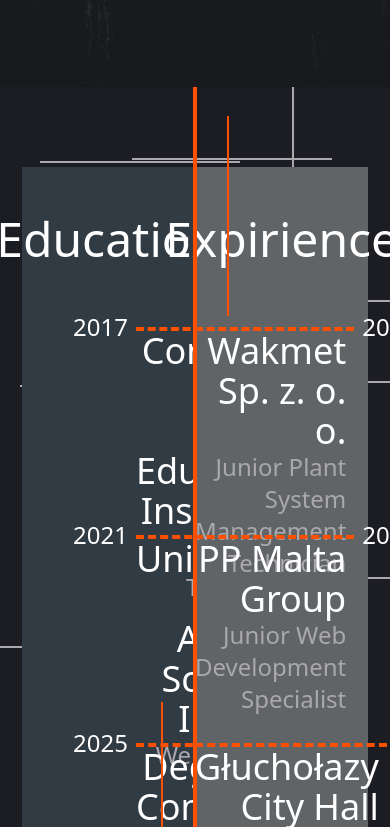
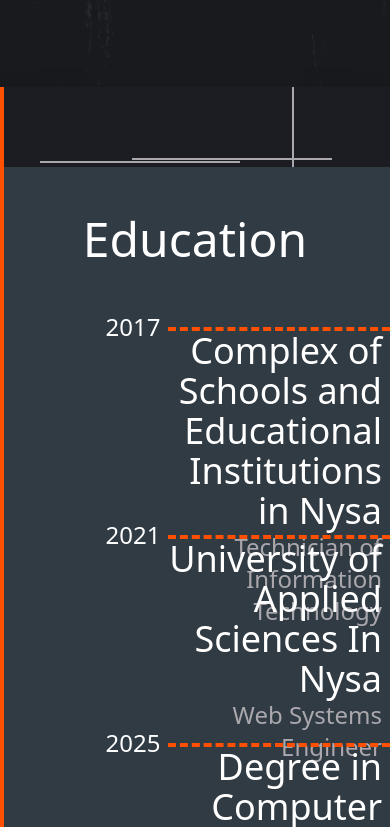
Before and after one commit to Sagittarius-py/Portfolio, a React (Create React App) app: page / in a window 390 px wide. Shown: the part 757-1584 px from the top of the page. Built offline with nearby package versions, Linux system fonts and the light colour scheme.

Commit message:
Changes to be committed: 	modified:   src/Section2.jsx

```diff
--- a/src/Section2.jsx
+++ b/src/Section2.jsx
@@ -36,11 +36,11 @@
 	];
 
 	return (
-		<div className="relative h-screen w-screen bg-first flex justify-center overflow-hidden shadow-2xl shadow-zinc-900">
-			<div className="absolute w-[200px] h-[1px] border-t-2 border-accent1 z-30 rotate-90 top-32 left-32" />
+		<div className="relative flex flex-col lg:flex-row w-screen bg-first flex justify-center overflow-hidden shadow-2xl shadow-zinc-900">
+			<div className="absolute w-[200px] h-[1px] border-t-2 border-accent1 z-30 rotate-90 top-32 left-32 opacity-0 lg:opacity-100" />
 
-			<div className="flex w-8/12 justify-center">
-				<div className="flex flex-col items-end justify-around  w-2/3 h-5/6 bg-secc z-20 mt-20 py-10">
+			<div className="flex flex-col lg:flex-row w-8/12 justify-center">
+				<div className="flex flex-col items-end justify-around w-screen lg:w-2/3 h-5/6 bg-secc z-20 mt-20 py-10">
 					<h1 className="top-20 text-white text-5xl z-30 p-2 w-full flex justify-center mb-10">
 						Education
 					</h1>
@@ -63,18 +63,18 @@
 					})}
 				</div>
 				<div className="border-r-4 border-accent1 z-30 h-full absolute" />
-				<div className="flex flex-col items-start  justify-around w-2/3 h-5/6 bg-third z-20 mt-20 py-10 flex">
+				<div className="flex flex-col items-start  justify-around w-screen lg:w-2/3 h-5/6 bg-third  z-20 mt-20 py-10 flex">
 					<h1 className="top-20 text-white text-5xl z-30 p-2 w-full flex justify-center mb-10">
 						Expirience
 					</h1>
 					{expirience.map((elem) => {
 						return (
 							<div className="flex w-3/4">
-								<div className="w-96 h-48 border-t-4 border-accent1 border-dashed flex flex-col mt-4">
+								<div className="w-96 h-48 border-t-4 border-accent1 border-dashed flex flex-col mt-4 ">
 									<h1 className="text-white text-4xl font-light text-end pr-2">
 										{elem.name}
 									</h1>
-									<h2 className="text-text text-2xl font-thin text-end pr-2">
+									<h2 className="text-text  text-2xl font-thin text-end pr-2">
 										{elem.degree}
 									</h2>
 								</div>
@@ -87,7 +87,7 @@
 				</div>
 			</div>
 
-			<div className="absolute w-[200px] h-[1px] border-t-2 border-accent1 z-20 rotate-90 bottom-32 right-32" />
+			<div className="absolute w-[200px] h-[1px] border-t-2 border-accent1 z-20 rotate-90 bottom-32 right-32 opacity-0 lg:opacity-100" />
 			{[...Array(100)].map((x, i) => {
 				let x_coord = Math.floor(Math.random() * 1920) - 100;
 				let y_coord = Math.floor(Math.random() * 800) + 50;
```
